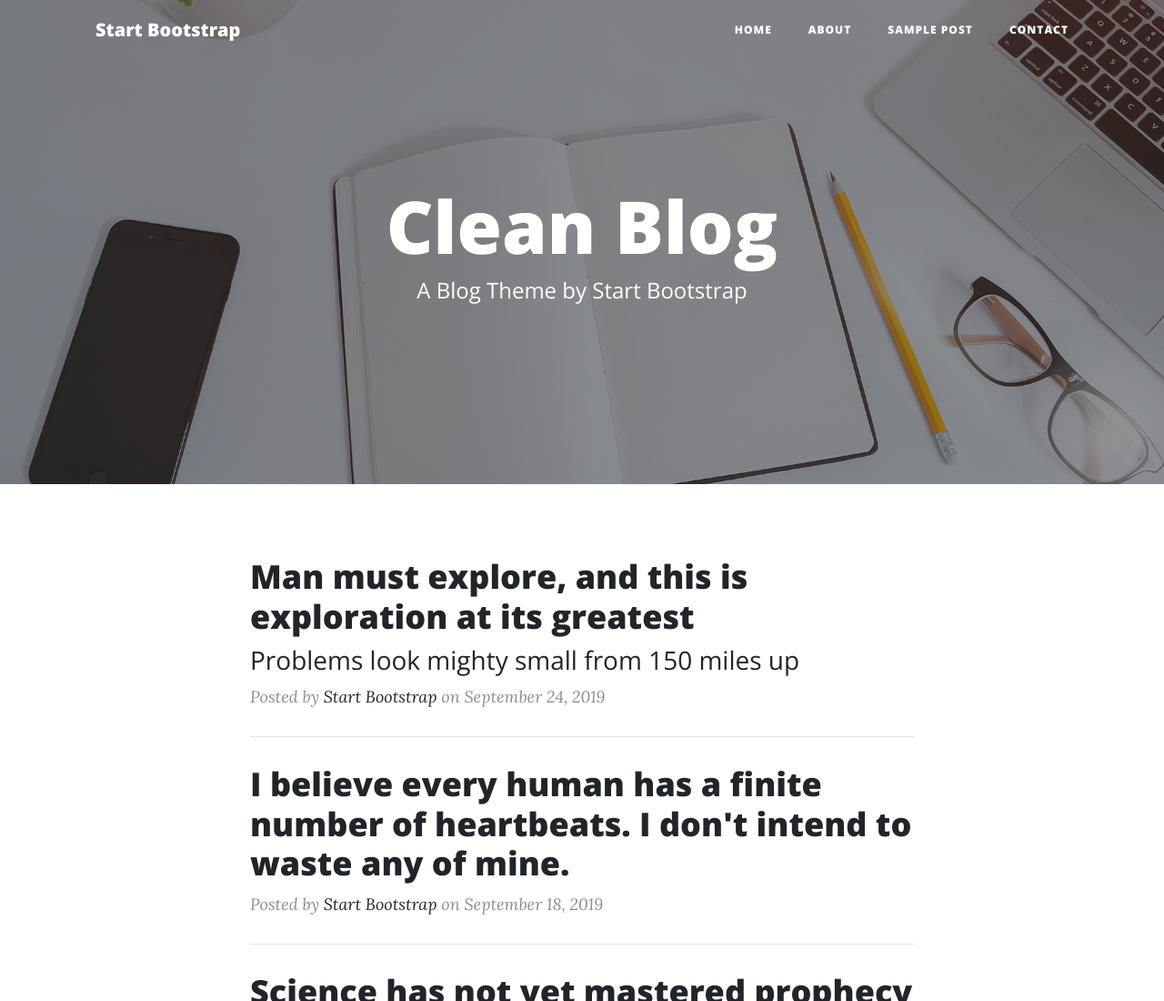
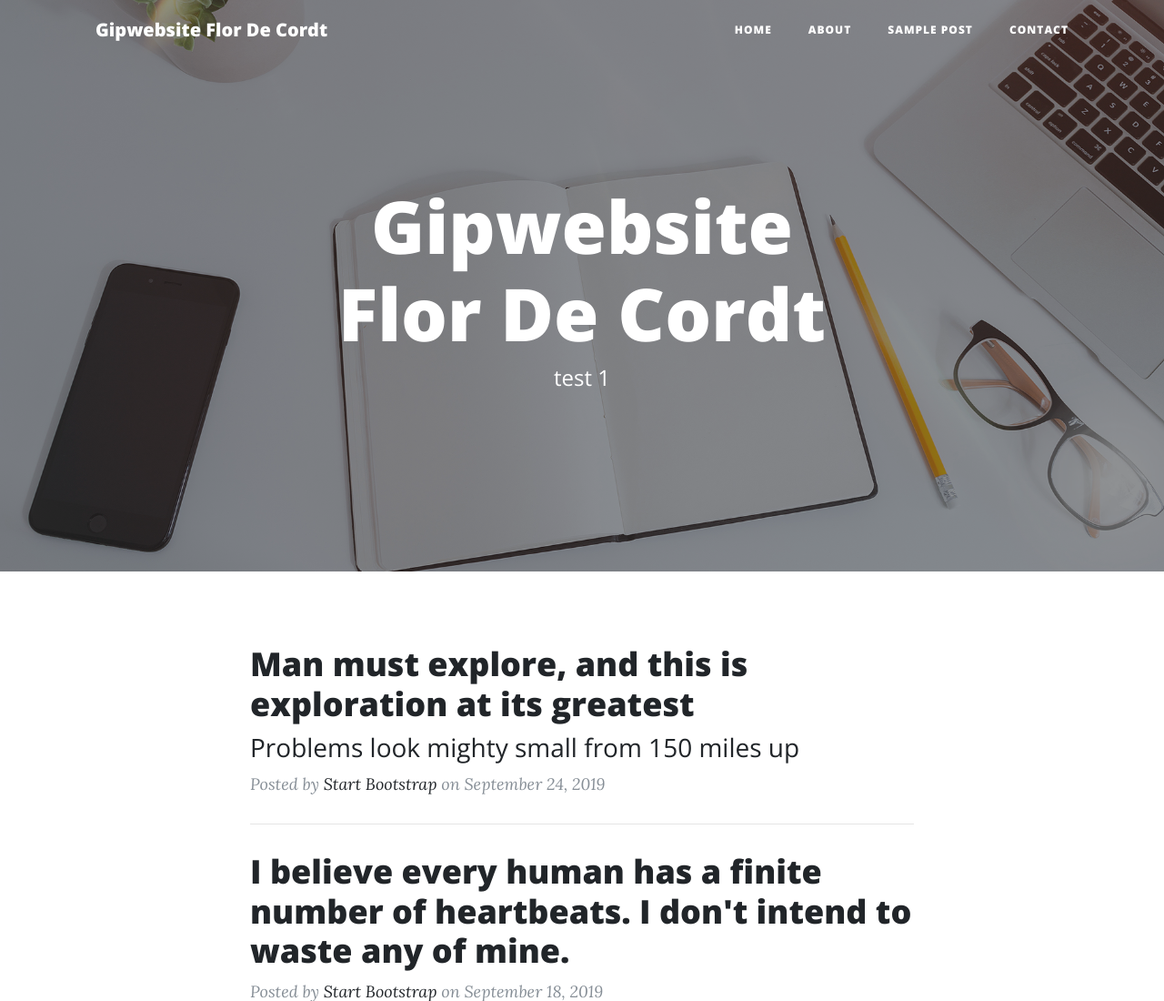
Before and after one commit to FlorDC-immalle/Gipwebsite, a website: page startbootstrap-clean-blog-gh-pages/index.html in a window 1280 px wide. Shown: the top 1100 px of the page at 91% size. Drawn offline with nearby package versions, Linux system fonts and the light colour scheme.

Commit message:
Homepage1.0

```diff
--- a/startbootstrap-clean-blog-gh-pages/index.html
+++ b/startbootstrap-clean-blog-gh-pages/index.html
@@ -8,7 +8,7 @@
   <meta name="description" content="">
   <meta name="author" content="">
 
-  <title>Clean Blog - Start Bootstrap Theme</title>
+  <title>Index - Gipwebsite Flor De Cordt</title>
 
   <!-- Bootstrap core CSS -->
   <link href="vendor/bootstrap/css/bootstrap.min.css" rel="stylesheet">
@@ -28,7 +28,7 @@
   <!-- Navigation -->
   <nav class="navbar navbar-expand-lg navbar-light fixed-top" id="mainNav">
     <div class="container">
-      <a class="navbar-brand" href="index.html">Start Bootstrap</a>
+      <a class="navbar-brand" href="index.html">Gipwebsite Flor De Cordt</a>
       <button class="navbar-toggler navbar-toggler-right" type="button" data-toggle="collapse" data-target="#navbarResponsive" aria-controls="navbarResponsive" aria-expanded="false" aria-label="Toggle navigation">
         Menu
         <i class="fas fa-bars"></i>
@@ -59,8 +59,8 @@
       <div class="row">
         <div class="col-lg-8 col-md-10 mx-auto">
           <div class="site-heading">
-            <h1>Clean Blog</h1>
-            <span class="subheading">A Blog Theme by Start Bootstrap</span>
+            <h1>Gipwebsite <br>Flor De Cordt</h1>
+            <span class="subheading">test 1</span>
           </div>
         </div>
       </div>
```
